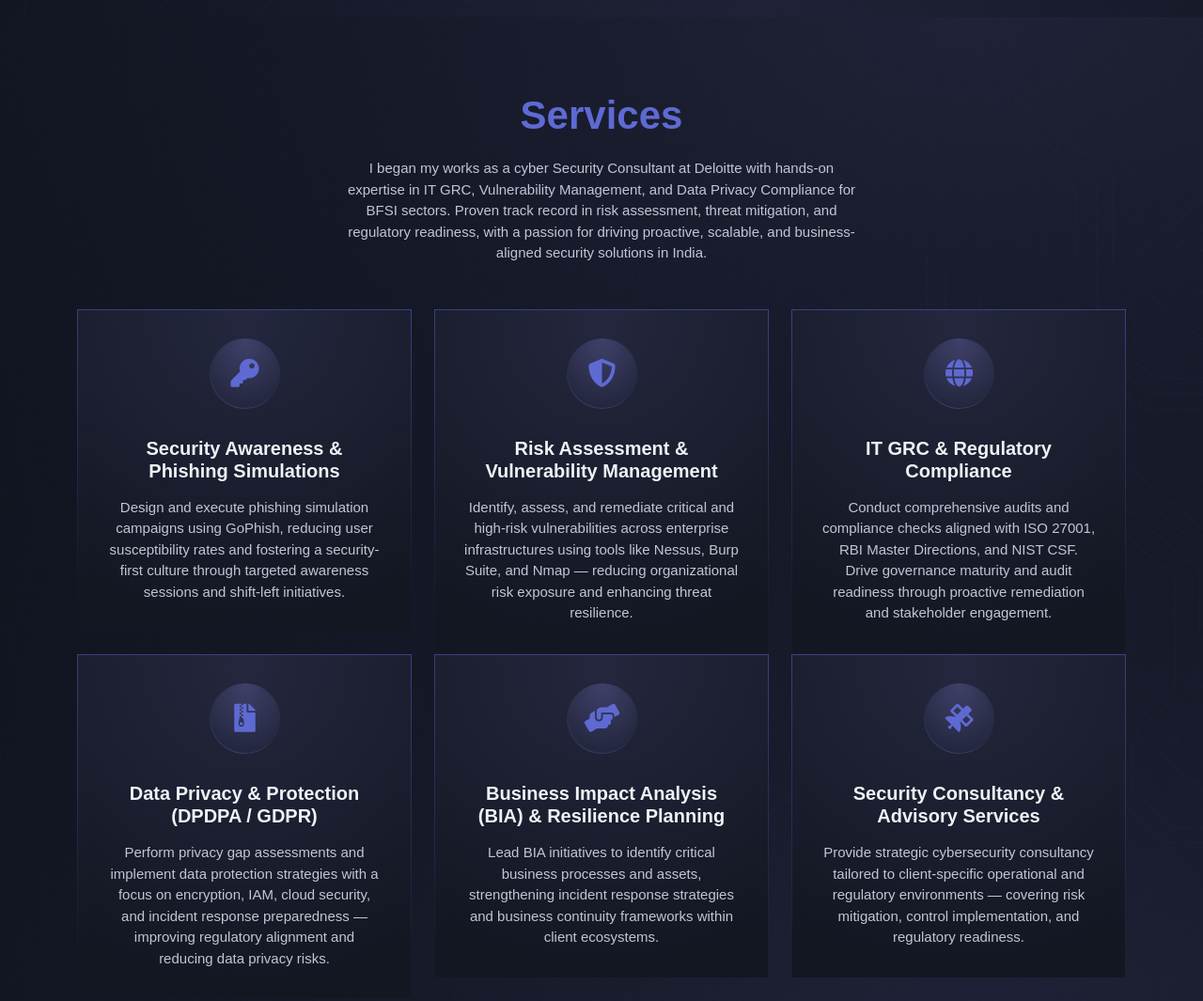
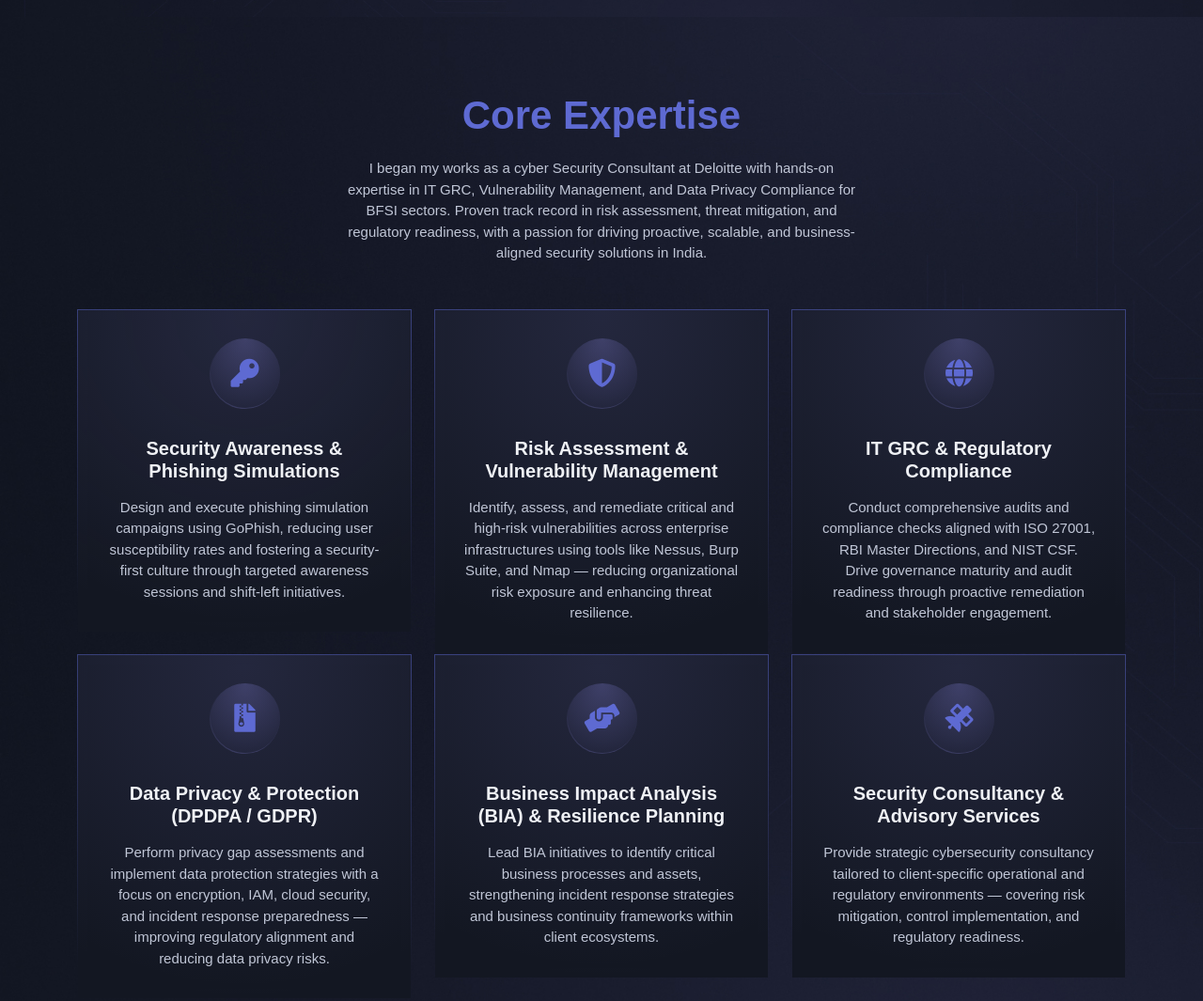
Before and after one commit to Sparksurya0/Portfolio, a plain HTML site: page index.html in a window 1280 px wide. Shown: the part 1487-2552 px from the top of the page at 94% size. Drawn offline with nearby package versions, Linux system fonts and the light colour scheme; a web font is replaced by a local one.

Commit message:
index.html

```diff
--- a/index.html
+++ b/index.html
@@ -161,7 +161,7 @@
             <div class="container">
                 <div class="row">
                     <div class="col-md-12 col-lg-6 offset-md-0 offset-lg-3 wow fadeInUp">
-                        <h2 class="text-center text-md-start text-lg-center">services</h2>
+                        <h2 class="text-center text-md-start text-lg-center">Core Expertise</h2>
                         <p class="text-center text-md-start text-lg-center mb-5">I began my works as a cyber Security Consultant at Deloitte with hands-on expertise in IT GRC, Vulnerability Management, and Data Privacy Compliance for BFSI sectors. Proven track record in risk assessment, threat mitigation, and regulatory readiness, with a passion for driving proactive, scalable, and business-aligned security solutions in India.</p>
                     </div>
                 </div>
```
